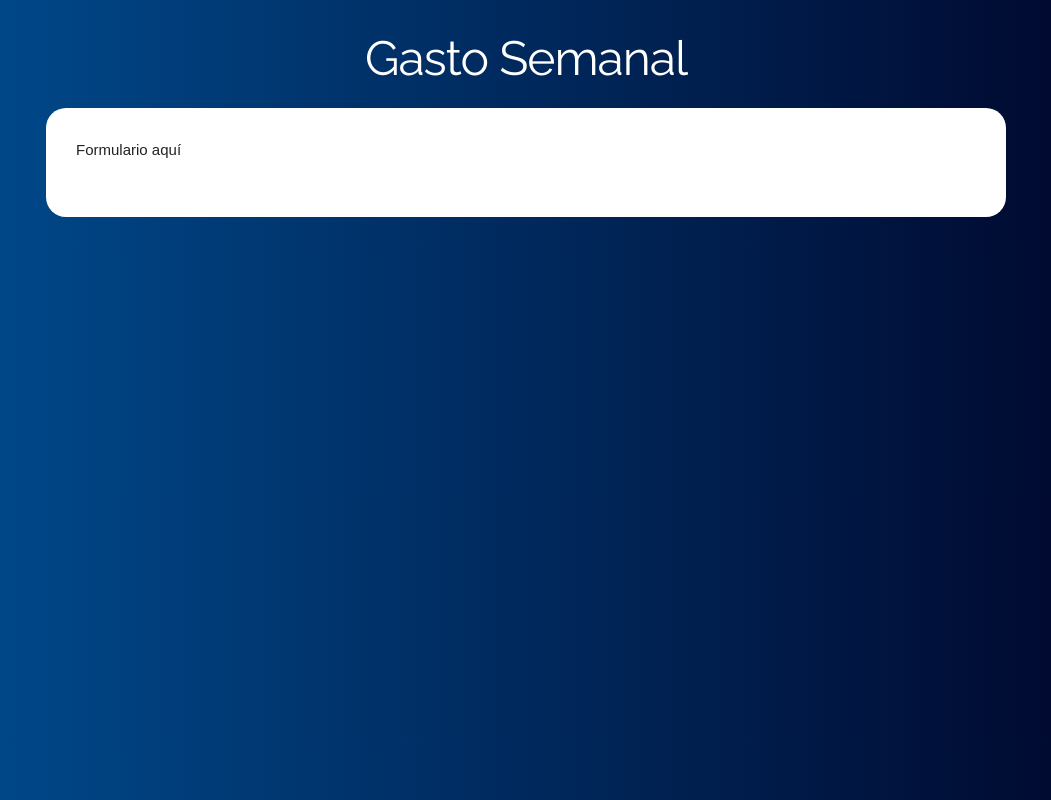
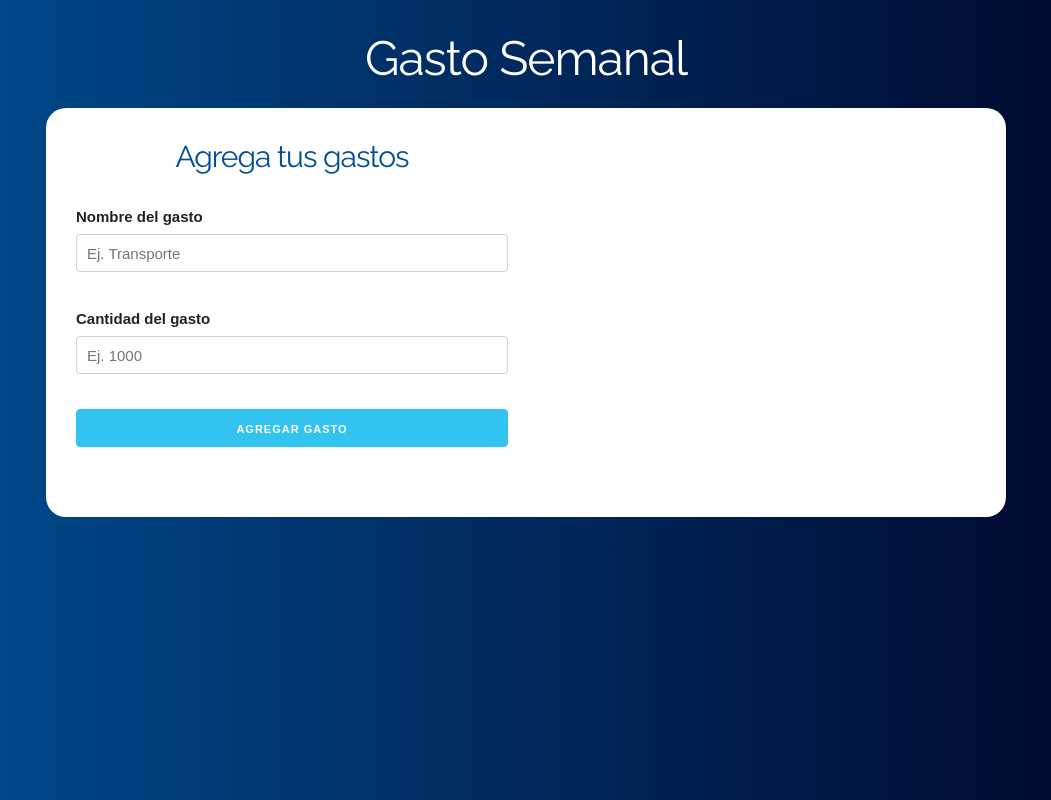
Before and after one commit to RicardoJ/Budget-React, a React (Create React App) app: page / in a window 1280 px wide. Both pictures are taken after typing "5" into the empty fields and a click on the input "Definir presupuesto". Shown: the whole page, without its empty margins (114-1165 px from the left). Built offline with nearby package versions, Linux system fonts and the light colour scheme.

Commit message:
showing form in the page

```diff
--- a/src/App.js
+++ b/src/App.js
@@ -1,5 +1,7 @@
 import React, { useState } from 'react';
 import Question from './components/Question';
+import Form from './components/Form';
+
 function App() {
   const [budget, saveBudget] = useState(0);
   const [questionBudget, saveQuestionBudget] = useState(true);
@@ -17,7 +19,7 @@ function App() {
               : (
                 <div className = "row">
                   <div className = "one-half column">
-                    <p>Formulario aquí</p>
+                   <Form/>
                   </div>
 
                   <div className = "one-half column"></div>
--- /dev/null
+++ b/src/components/Form.js
@@ -0,0 +1,32 @@
+import React, { useState } from 'react';
+
+function Form(props) {
+    const [nameExpense, saveNameExpense] = useState('');
+    const [amountExpense, saveAmountExpense] = useState(0);
+    const [error, saveError] = useState(false);
+
+    return (
+        <form>
+            <h2>Agrega tus gastos</h2>
+            <div className="campo">
+                <label>Nombre del gasto</label>
+                <input
+                    type="text"
+                    className="u-full-width"
+                    placeholder="Ej. Transporte"
+                />
+            </div>
+            <div className="campo">
+                <label>Cantidad del gasto</label>
+                <input
+                    type="number"
+                    className="u-full-width"
+                    placeholder="Ej. 1000"
+                />
+            </div>
+            <input type="submit" className="button-primary u-full-width" value="Agregar gasto" />
+        </form>
+    )
+}
+
+export default Form;
```
